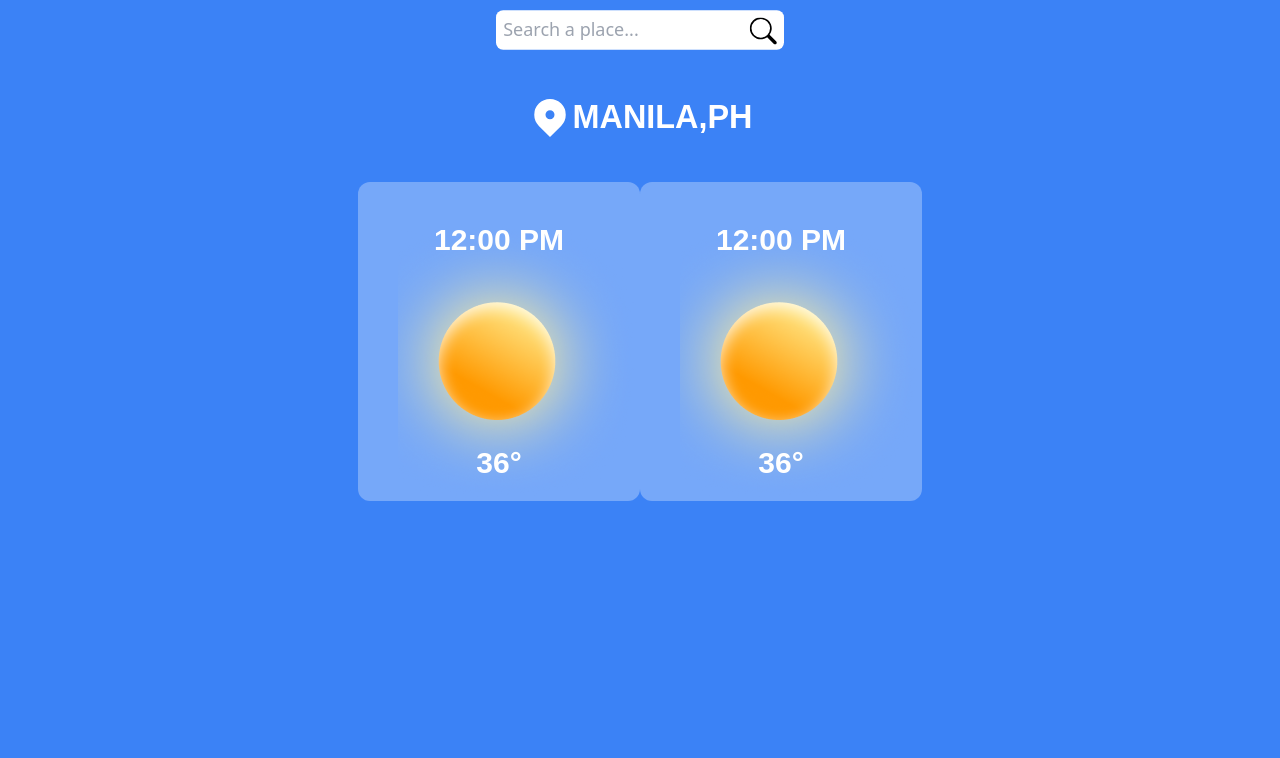
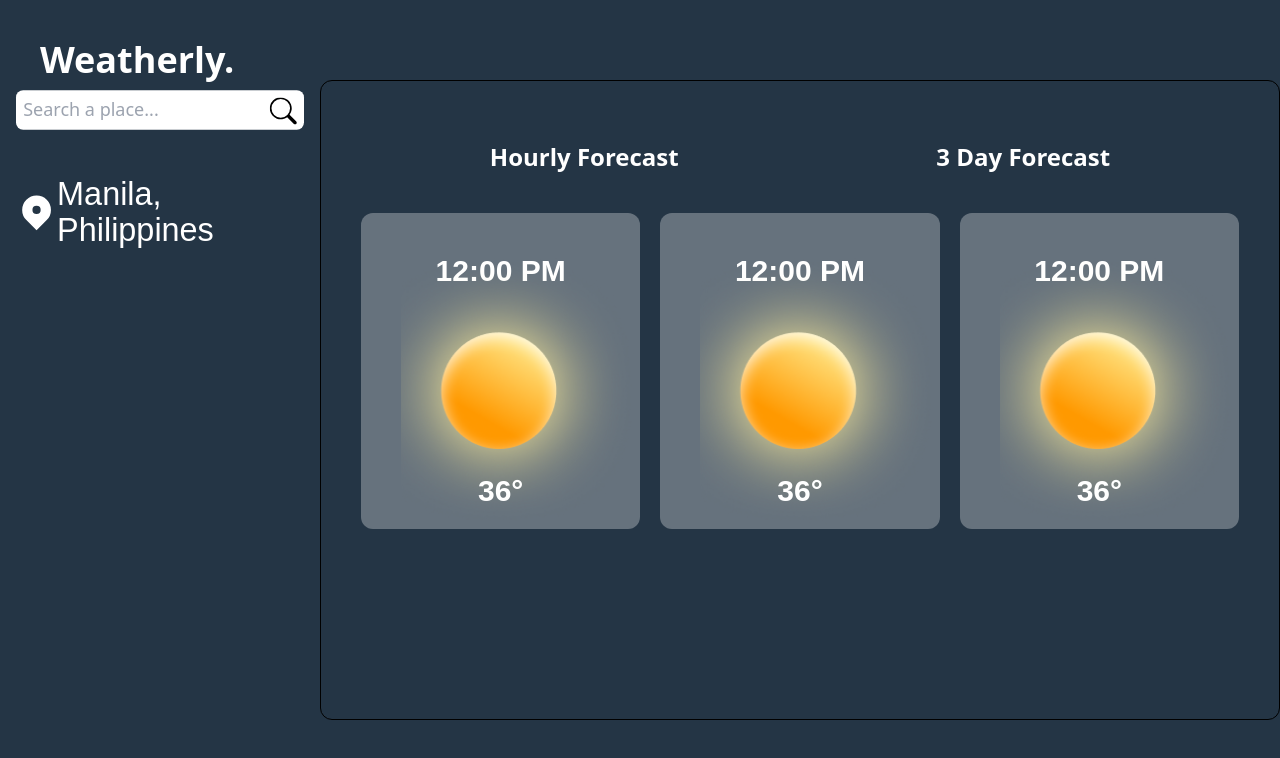
Before and after one commit to zernrack/weatherly, a React (Vite) app in the folder weatherly/: page / in a window 1280 px wide. Both pictures are taken after a click on the button 763 px from the left and 634 px from the top of the page. Shown: the top 758 px of the page. Built offline with nearby package versions, Linux system fonts and the light colour scheme.

Commit message:
Add tabs component

```diff
--- /dev/null
+++ b/weatherly/src/components/Tabs.jsx
@@ -0,0 +1,16 @@
+import React from "react";
+import PropTypes from "prop-types";
+
+const Tabs = (props) => {
+  return (
+    <>
+      <p className="text-2xl font-bold text-white hover:cursor-pointer hover:underline ">{props.name}</p>
+    </>
+  );
+};
+
+Tabs.propTypes = {
+    name: PropTypes.string,
+};
+
+export default Tabs;
--- a/weatherly/src/pages/UserDashboard.jsx
+++ b/weatherly/src/pages/UserDashboard.jsx
@@ -2,22 +2,36 @@ import React from "react";
 import SearchBar from "../components/SearchBar";
 import { HiLocationMarker } from "react-icons/hi";
 import DateCards from "../components/DateCards";
+import Tabs from "../components/Tabs";
 
 function UserDashboard() {
   return (
     <>
-      <div className="flex flex-col items-center h-screen gap-10 bg-blue-500 justifiy-center">
+      <h1 className="mt-10 ml-10 text-4xl font-bold text-white">Weatherly.</h1>
+      <div className="flex flex-col xl:justify-around xl:flex-row">
+        <div className="flex flex-col items-center gap-10 mb-5">
           <SearchBar />
           <div className="inline-flex items-center xs:scale-75 sm:scale-90">
             <HiLocationMarker fill="white" size={50} />
             {/*Change to dyanmic text*/}
-          <h1 className="text-4xl font-bold text-white font-poppins">
-            MANILA,PH
+            <h1 className="text-4xl font-light text-white font-poppins">
+              Manila, Philippines
             </h1>
           </div>
-        <div className="">
+        </div>
+        <div>
+          {/* Forecasts */}
+          <div className="p-10 xl:w-[60rem] xl:h-[40rem] border border-black rounded-xl">
+            <div className="flex justify-around pt-5 mb-10">
+              <Tabs name="Hourly Forecast" />
+              <Tabs name="3 Day Forecast" />
+            </div>
+            <div className="flex justify-center gap-5">
               <DateCards />
               <DateCards />
+              <DateCards />
+            </div>
+          </div>
         </div>
       </div>
     </>
```
Lines whose indentation alone changed are shown as unchanged.
